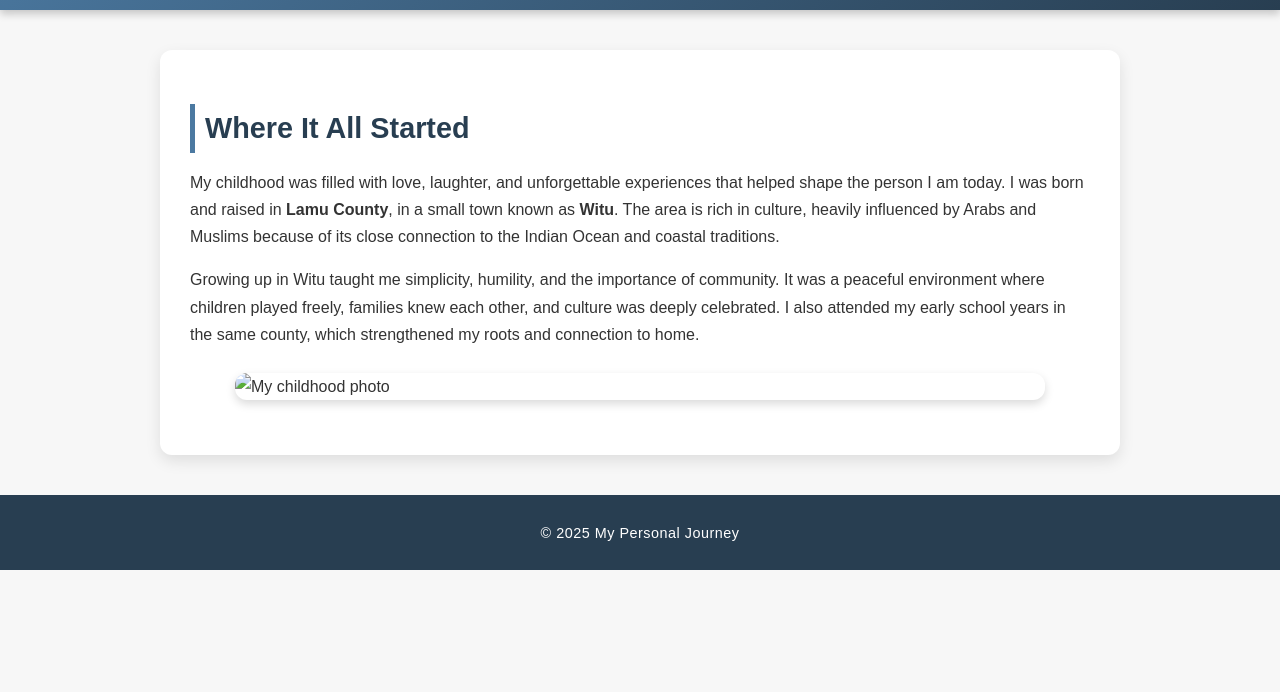
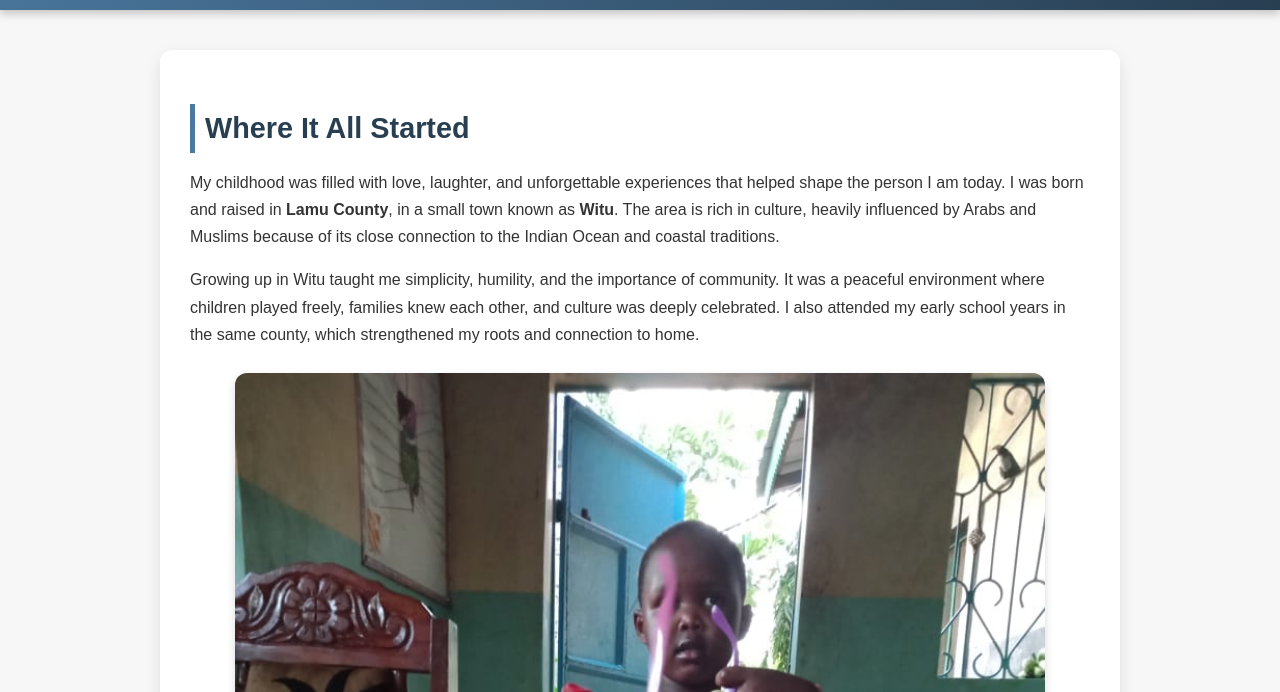
Before and after one commit to serahthiaka/my-journey, a plain HTML site: page childhood.html in a window 1280 px wide. Shown: the part 108-800 px from the top of the page. Drawn offline with Linux system fonts and the light colour scheme.

Commit message:
Fix image source path in childhood.html

```diff
--- a/childhood.html
+++ b/childhood.html
@@ -33,7 +33,7 @@
         I also attended my early school years in the same county, which strengthened my roots and connection to home.
     </p>
 
-    <img src="images/childhood.jpg" alt="My childhood photo">
+    <img src="childhood.jpg" alt="My childhood photo">
 </section>
 
 <footer>
```
